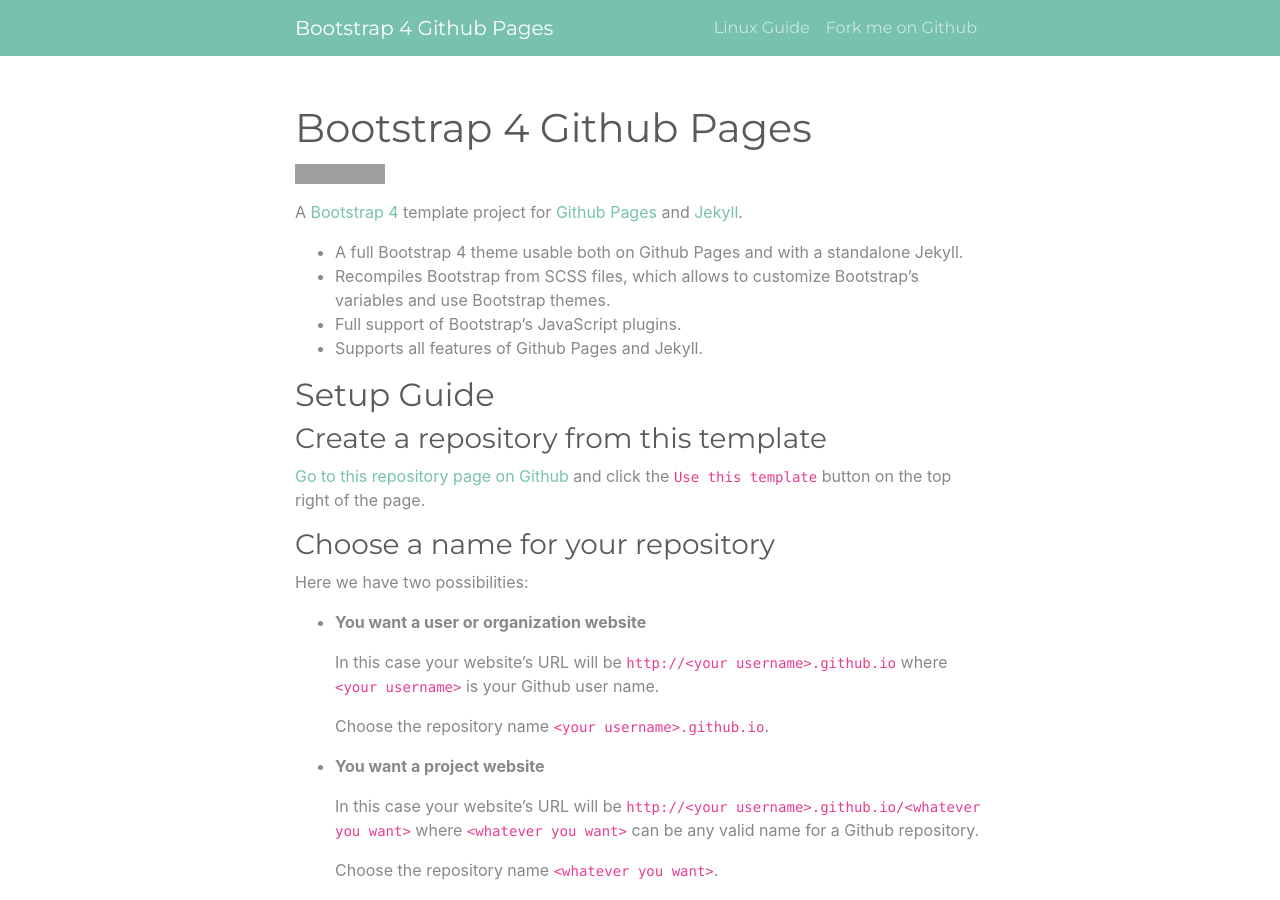
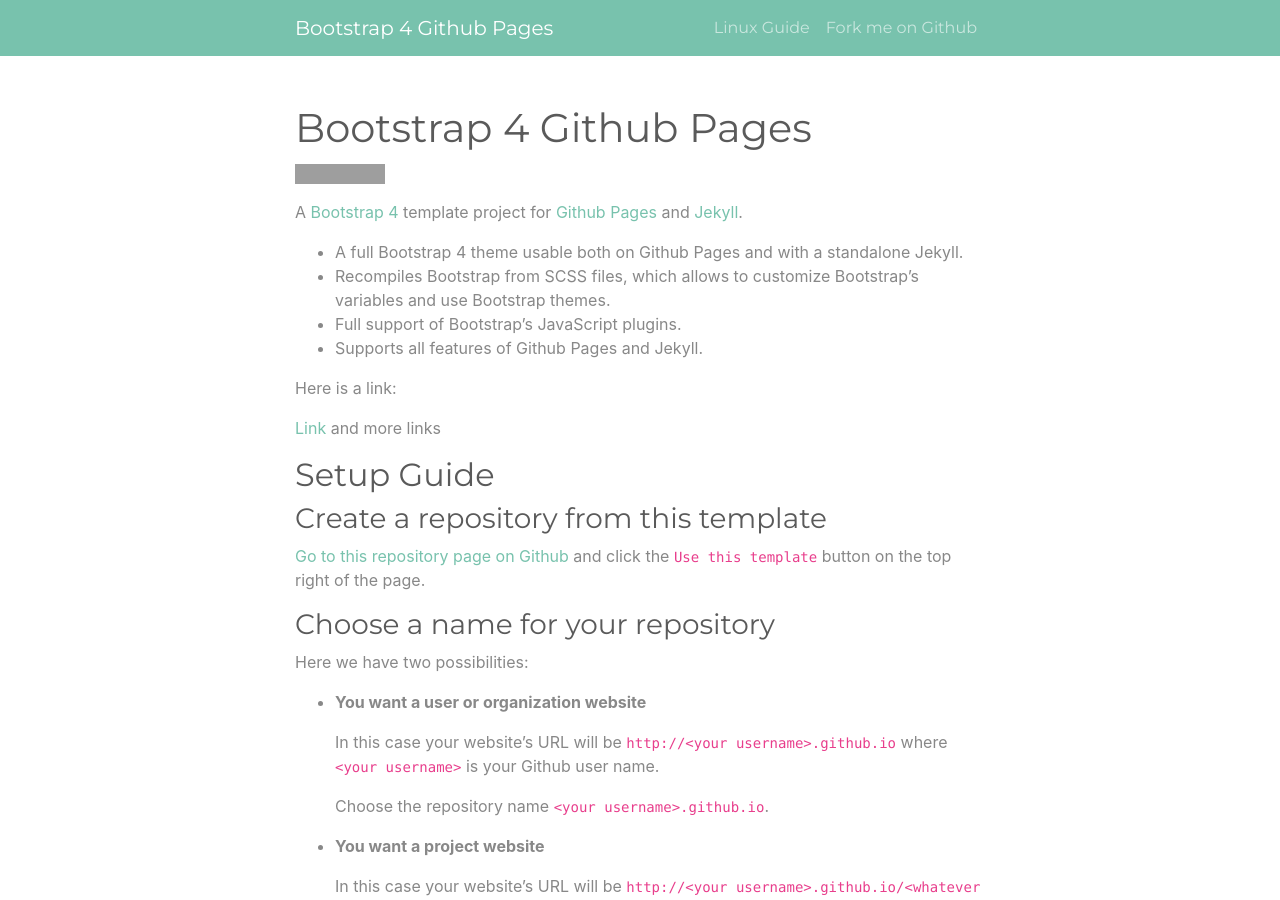
Before and after one commit to binarylawyer/.github.io, a Jekyll site: the page built from index.md, in a window 1280 px wide and 900 px high. Built offline with Jekyll 4.4.1, drawn with Linux system fonts in a browser that asks for light colours; grey boxes are pictures that could not be loaded.

Commit message:
Update index.md

```diff
--- a/index.md
+++ b/index.md
@@ -12,6 +12,9 @@ A [Bootstrap 4](https://getbootstrap.com/) template project for [Github Pages](h
 * Full support of Bootstrap's JavaScript plugins.
 * Supports all features of Github Pages and Jekyll.
 
+Here is a link:
+
+ [Link](/Linux_Guide/) and more links
 ## Setup Guide
 
 ### Create a repository from this template
```
